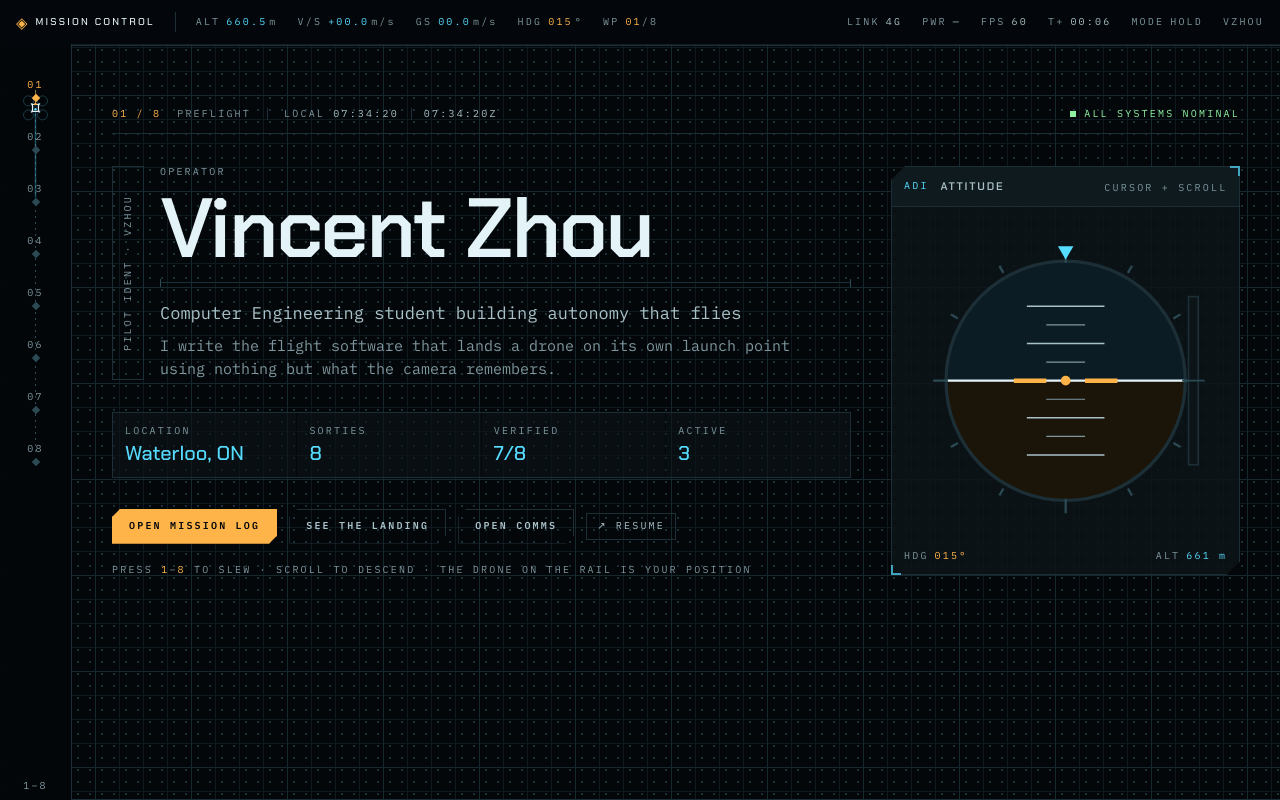
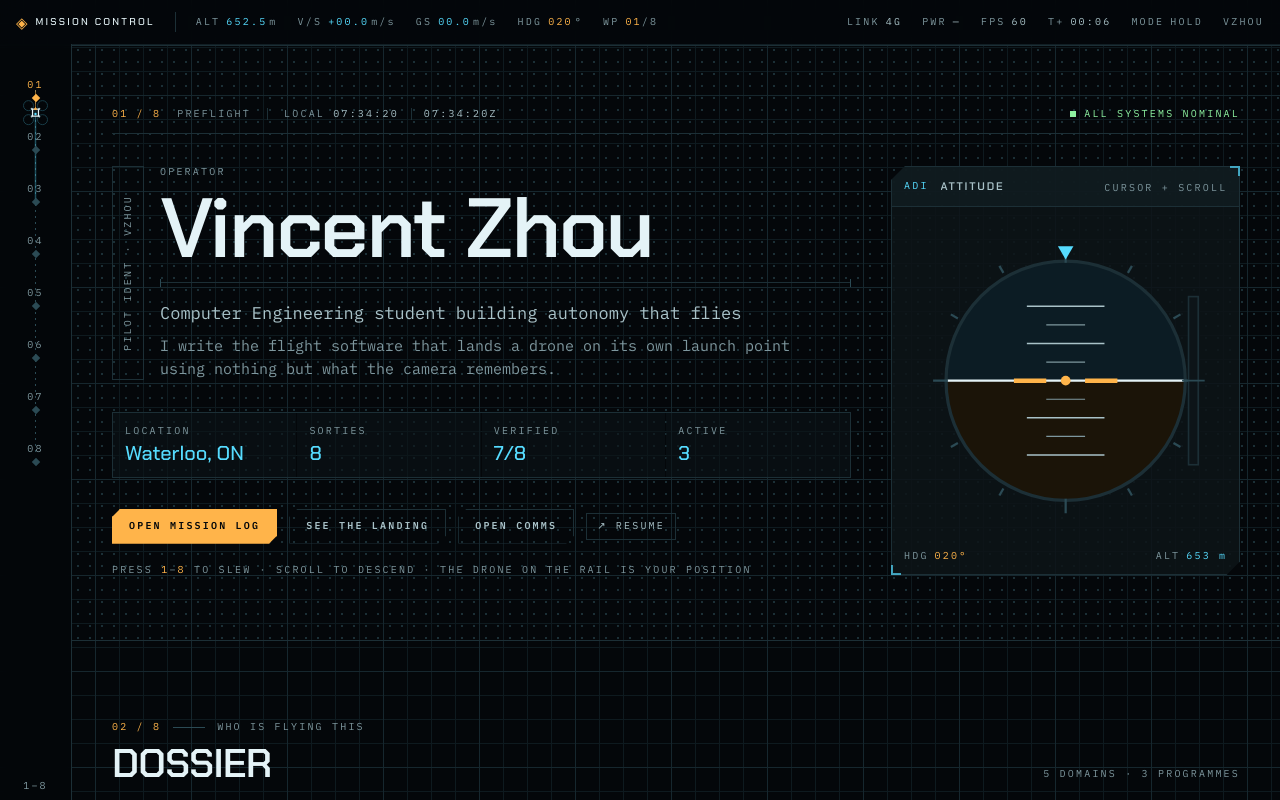
Before and after one commit to VZhou07/Portfolio, a Next.js app: page / in a window 1280 px wide. Shown: the top 800 px of the page. Built offline with nearby package versions, Linux system fonts and the light colour scheme.

Commit message:
remove hero whitespace

```diff
--- a/components/sections/preflight.tsx
+++ b/components/sections/preflight.tsx
@@ -11,13 +11,18 @@ const DEF = sectionOf("preflight");
  * Hero. Deliberately not a centred stack: the identity plate is offset left with
  * a vertical section tab, and the live instrument column sits to the right at a
  * different rhythm.
+ *
+ * The hero is NOT pinned to the viewport height. It used to be, back when the
+ * instrument column held two stacked panels that happened to fill it; with one
+ * panel the forced height just pooled dead space under the deck. Height now
+ * follows content.
  */
 export function Preflight() {
   return (
     <section
       id={DEF.id}
       aria-labelledby={`${DEF.id}-title`}
-      className="border-rule gcs-stipple relative border-b px-4 pt-12 pb-16 sm:px-6 sm:pt-16 lg:min-h-[calc(100svh-2.75rem)] lg:px-10"
+      className="border-rule gcs-stipple relative border-b px-4 pt-12 pb-16 sm:px-6 sm:pt-16 lg:px-10"
     >
       <div className="mx-auto w-full max-w-7xl">
         {/* status line */}
@@ -106,7 +111,7 @@ export function Preflight() {
           </div>
 
           {/* ── instruments ────────────────────────────────────────────── */}
-          <div className="gcs-hero-bank grid gap-4 lg:col-span-5 xl:col-span-4">
+          <div className="gcs-hero-bank grid content-start gap-4 lg:col-span-5 xl:col-span-4">
             <Reveal delay={60}>
               <Frame
                 code="ADI"
```
